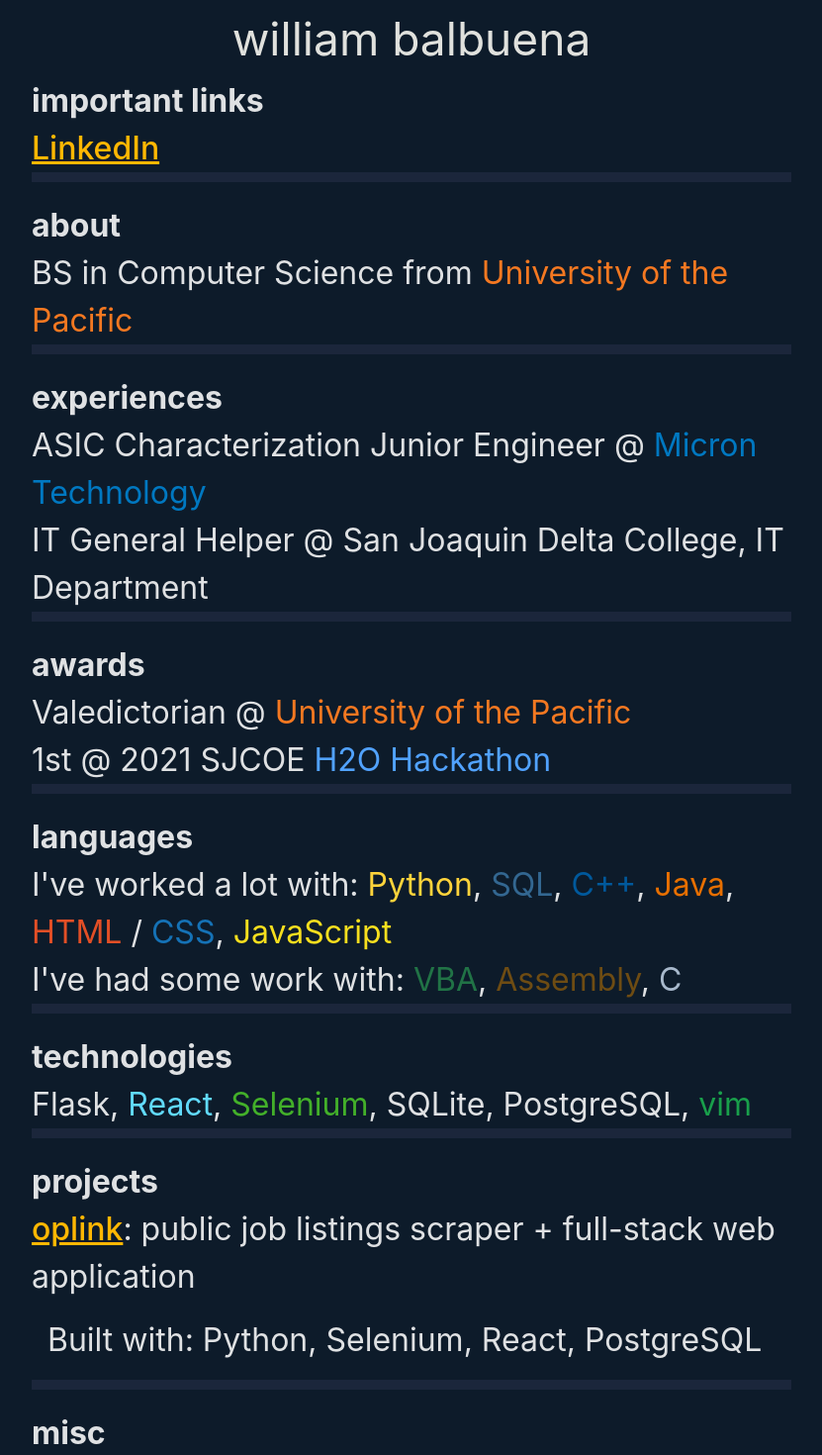
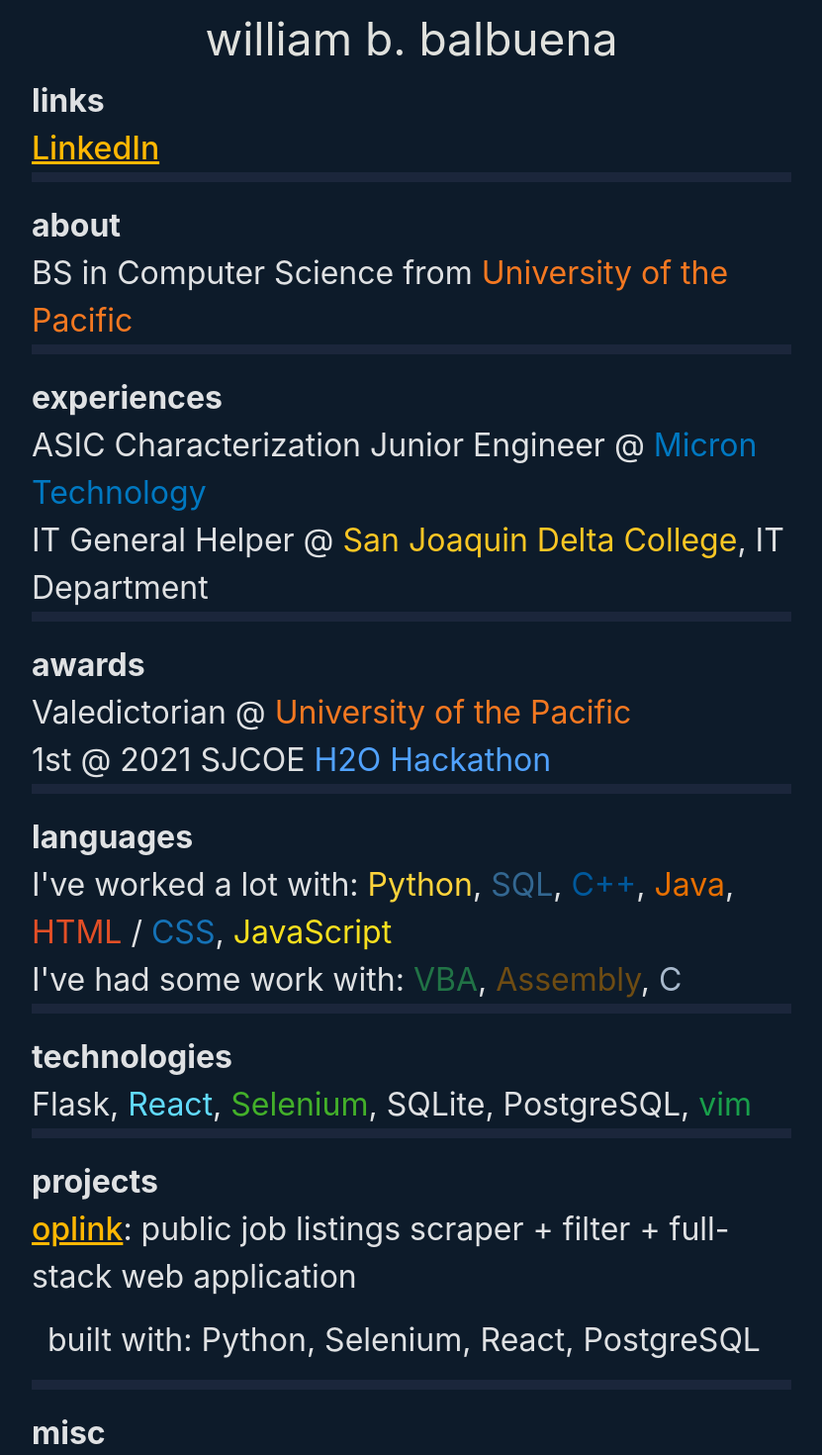
Before and after one commit to wbalbuena/wbalbuena.github.io, a React (Vite) app: page / in a window 1280 px wide. Shown: the top 1470 px of the page at 99% size, without its empty margins (224-1055 px from the left). Built offline with nearby package versions, Linux system fonts and the light colour scheme.

Commit message:
misc. formatting changes, added color

```diff
--- a/src/App.jsx
+++ b/src/App.jsx
@@ -5,9 +5,9 @@ import ButtonList from './ButtonList.jsx'
 export default function App() {
   return (
     <>
-      <h1>william balbuena</h1>
+      <h1>william b. balbuena</h1>
       <div className="card">
-        <b>important links</b>
+        <b>links</b>
         <p><a href="https://www.linkedin.com/in/william-balbuena/" target="_blank" >LinkedIn</a></p>
       </div>
       <div className="card">
@@ -17,7 +17,7 @@ export default function App() {
       <div className="card">
         <b>experiences</b>
         <p>ASIC Characterization Junior Engineer @ <span class="text-[#0078C1]">Micron Technology</span></p>
-        <p>IT General Helper @ San Joaquin Delta College, IT Department</p>
+        <p>IT General Helper @ <span class="text-[#fac624]">San Joaquin Delta College</span>, IT Department</p>
       </div>
       <div className="card">
         <b>awards</b>
@@ -35,7 +35,7 @@ export default function App() {
       </div>
       <div className="card">
         <b>projects</b>
-        <p><a href="https://opl.ink" target="_blank">oplink</a>: public job listings scraper + full-stack web application  <ul><li>Built with: Python, Selenium, React, PostgreSQL</li></ul></p>
+        <p><a href="https://opl.ink" target="_blank">oplink</a>: public job listings scraper + filter + full-stack web application  <ul><li>built with: Python, Selenium, React, PostgreSQL</li></ul></p>
       </div>
       <div className="card">
         <b>misc</b>
```
